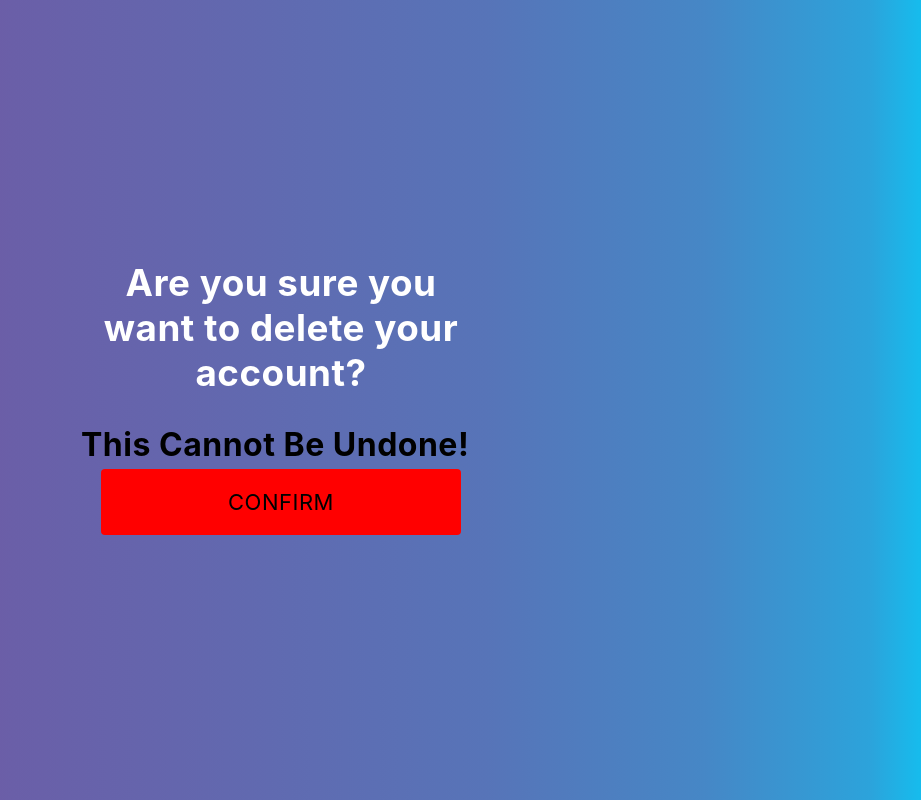
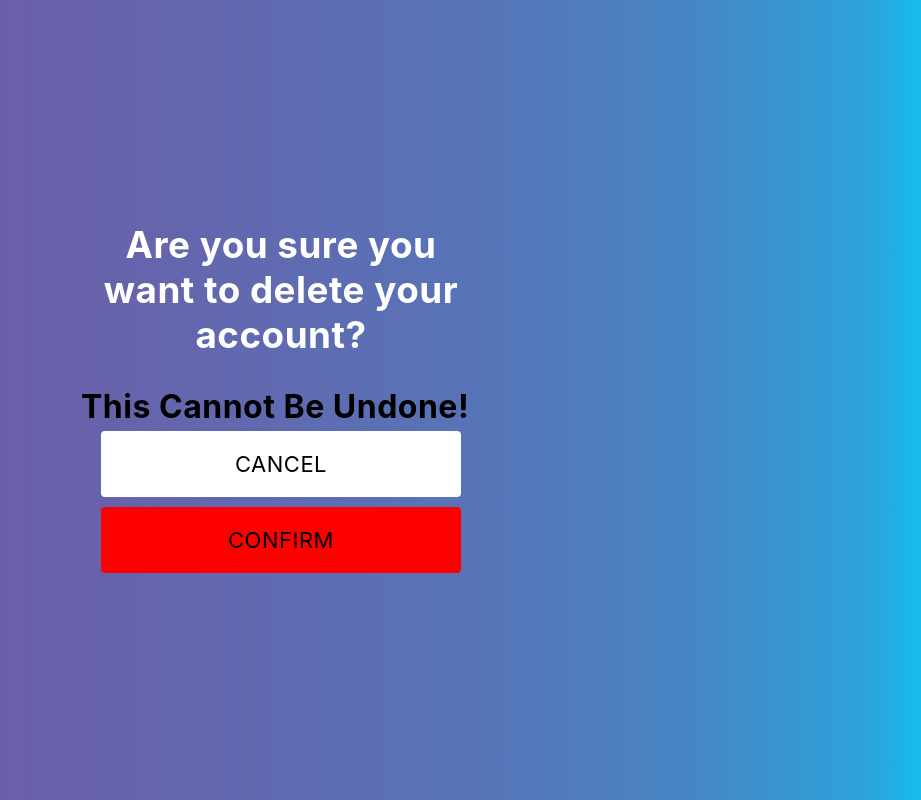
Before and after one commit to grrnhsslr/chatApp, a React (Create React App) app: page /DeleteAccount in a window 1280 px wide. Shown: the whole page, without its empty margins (359-1280 px from the left). Built offline with nearby package versions, Linux system fonts and the light colour scheme; no server answers.

Commit message:
added cancel button to edit and delete forms

```diff
--- a/src/components/DeleteAccount.jsx
+++ b/src/components/DeleteAccount.jsx
@@ -38,6 +38,9 @@ const DeleteAccount = () => {
                 <form onSubmit={handleSubmit}>
                     <h1>This Cannot Be Undone!</h1>
                     <div align="center">
+                        <button type="submit" className="button">
+                            <span>Cancel</span>
+                        </button>
                         <button type="submit" className="DeleteButton">
                             <span>Confirm</span>
                         </button>
--- a/src/components/LoginForm.jsx
+++ b/src/components/LoginForm.jsx
@@ -26,7 +26,6 @@ const Login = ({ loginUser }) => {
             setError('');
             navigate('/')
         } catch (err) {
-            console.log(err);
             setError('Oops! wrong Username or Password.');
         }
     };
--- a/src/components/Profile.jsx
+++ b/src/components/Profile.jsx
@@ -39,7 +39,6 @@ const Profile = () => {
         const user_id = localStorage.getItem('id');
 
         const url = "https://api.chatengine.io/users/me/"
-        console.log(authObject)
 
 
         //  , "user_secret": password
@@ -68,6 +67,10 @@ const Profile = () => {
         navigate('/DeleteAccount');
     }
 
+    const handleCancel = () => {
+        navigate('/');
+    }
+
     return (
         <div className="wrapper">
             <div className="form">
@@ -82,7 +85,10 @@ const Profile = () => {
                            className="input" placeholder="Change Password"/>
                     <div align="center">
                         <button type="submit" className="button">
-                            <span>Accept Changes?</span>
+                            <span>Cancel</span>
+                        </button>
+                        <button onClick={handleCancel} className="button">
+                            <span>Save Changes</span>
                         </button>
                         <button className="DeleteButton" type="submit" onClick={handleDeleteClick}>
                             <span>Delete Account</span>
--- a/src/components/signup.jsx
+++ b/src/components/signup.jsx
@@ -37,8 +37,6 @@ const SignUp = () => {
         try {
             const res = await fetch(url, option);
             const data = await res.json();
-            console.log(data);
-            console.log(data.status);
 
             navigate('/');
             setError('');
```
